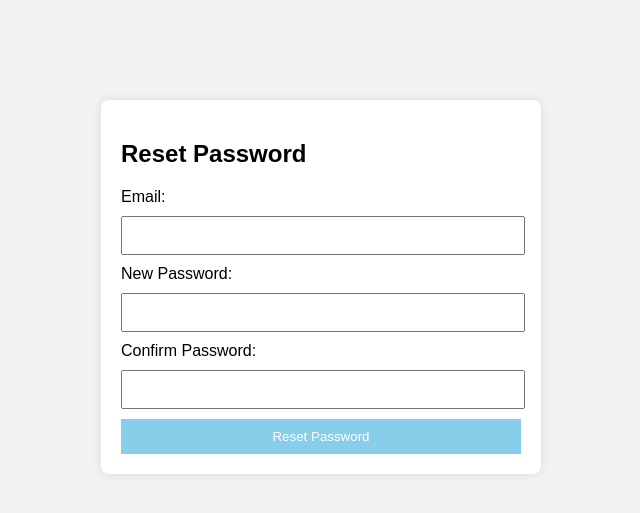
After one commit to yohanaandrew-tz/agroms, a PHP site: page /reset_password.php in a window 1280 px wide. The commit adds this page. Shown: the top 513 px of the page, without its empty margins (319-959 px from the left). Run offline with PHP 8.4, Linux system fonts and the light colour scheme.

Commit message:
Add files via upload

```diff
--- a/login.php
+++ b/login.php
@@ -78,6 +78,7 @@ else{
 		  		<div class="row">
           <div class="input-field col s6 m6 l6">
             <p class="margin medium-small"><a href="register.php">Register Now</a></p>
+            <p class="margin medium-small"><a href="reset_password.php">Forgot password</a></p>
           </div>
         </div>
         </div>
--- /dev/null
+++ b/reset_password.php
@@ -0,0 +1,92 @@
+<?php
+// Start the session
+// session_start();
+
+// Database connection
+include 'includes/connect.php';
+
+// Initialize variables
+$error = '';
+$success = '';
+
+// Handle form submission
+if ($_SERVER["REQUEST_METHOD"] == "POST") {
+    $email = trim($_POST['email']);
+    $new_password = trim($_POST['new_password']);
+    $confirm_password = trim($_POST['confirm_password']);
+
+    // Basic validation
+    if (empty($email) || empty($new_password) || empty($confirm_password)) {
+        $error = "All fields are required.";
+    } elseif (!filter_var($email, FILTER_VALIDATE_EMAIL)) {
+        $error = "Invalid email format.";
+    } elseif ($new_password !== $confirm_password) {
+        $error = "Passwords do not match.";
+    } else {
+        // Check if user exists
+        $stmt = $con->prepare("SELECT id FROM users WHERE email = ?");
+        $stmt->bind_param("s", $email);
+        $stmt->execute();
+        $stmt->store_result();
+
+        if ($stmt->num_rows > 0) {
+            // Update password
+            $hashed_password = password_hash($new_password, PASSWORD_DEFAULT);
+            $update = $con->prepare("UPDATE users SET password = ? WHERE email = ?");
+            $update->bind_param("ss", $hashed_password, $email);
+
+            if ($update->execute()) {
+                // Redirect to login.php after 2 seconds
+                $success = "Password has been reset successfully. Redirecting to login...";
+                header("refresh:2; url=login.php");
+            } else {
+                $error = "Failed to reset password. Please try again.";
+            }
+            $update->close();
+        } else {
+            $error = "No account found with that email.";
+        }
+        $stmt->close();
+    }
+}
+?>
+
+<!DOCTYPE html>
+<html lang="en">
+<head>
+    <meta charset="UTF-8">
+    <title>Reset Password</title>
+    <style>
+        body { font-family: Arial, sans-serif; background: #f2f2f2; }
+        .container { width: 400px; margin: 100px auto; padding: 20px; background: #fff; border-radius: 8px; box-shadow: 0px 0px 10px rgba(0,0,0,0.1); }
+        input[type="email"], input[type="password"] { width: 95%; padding: 10px; margin: 10px 0; }
+        input[type="submit"] { width: 100%; padding: 10px; background: skyblue; color: white; border: none; cursor: pointer; }
+        input[type="submit"]:hover { background: #45a049; }
+        .error { color: red; }
+        .success { color: green; }
+    </style>
+</head>
+<body>
+
+<div class="container">
+    <h2>Reset Password</h2>
+
+    <?php if (!empty($error)) { echo '<p class="error">' . $error . '</p>'; } ?>
+    <?php if (!empty($success)) { echo '<p class="success">' . $success . '</p>'; } ?>
+
+    <form action="" method="POST">
+        <label>Email:</label>
+        <input type="email" name="email" required>
+
+        <label>New Password:</label>
+        <input type="password" name="new_password" required>
+
+        <label>Confirm Password:</label>
+        <input type="password" name="confirm_password" required>
+
+        <input type="submit" value="Reset Password">
+    </form>
+</div>
+
+</body>
+</html>
```
Also changed, not shown: change_pass.php (added, +96 -0 lines), items.php (added, +60 -0 lines).
